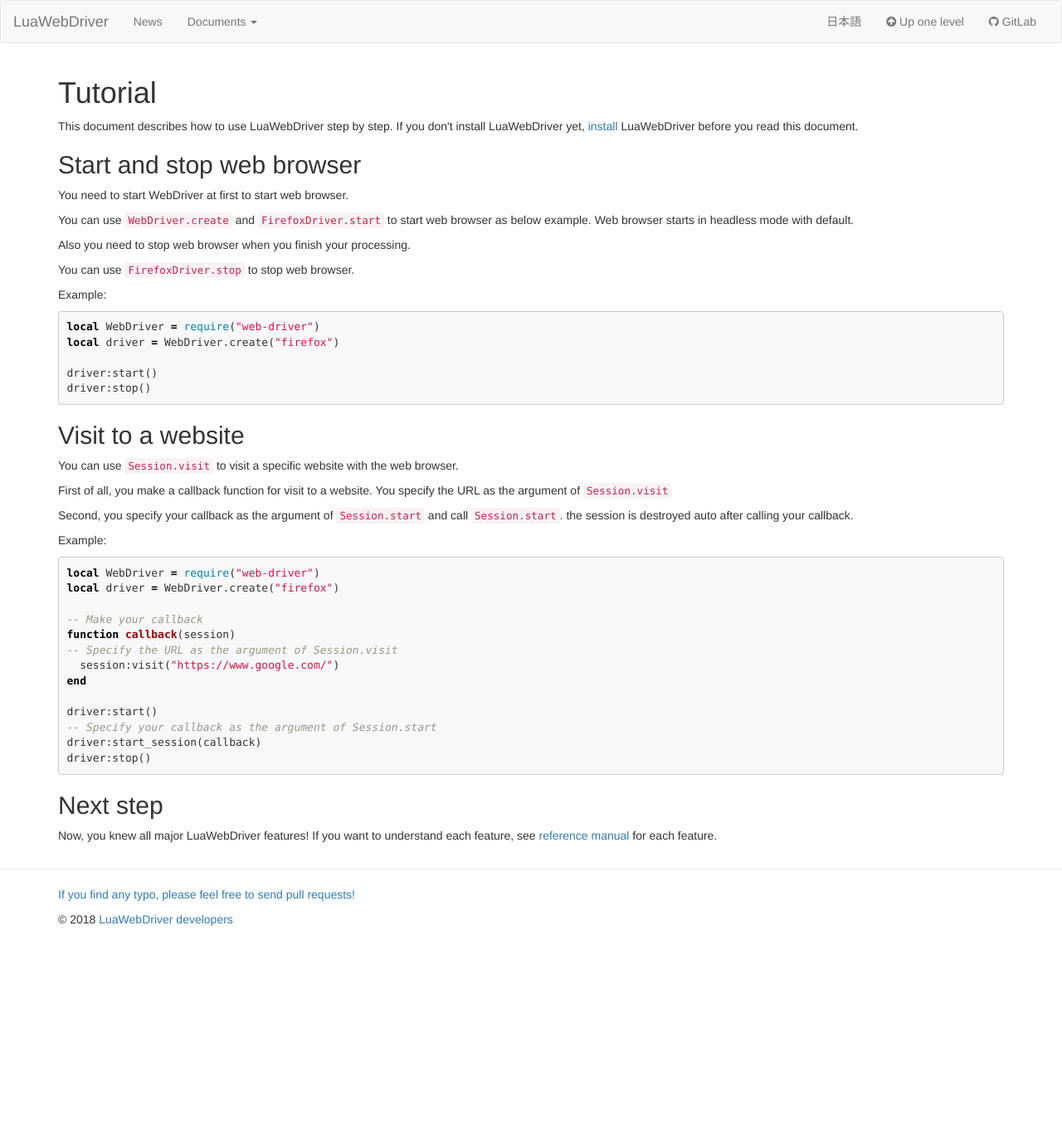
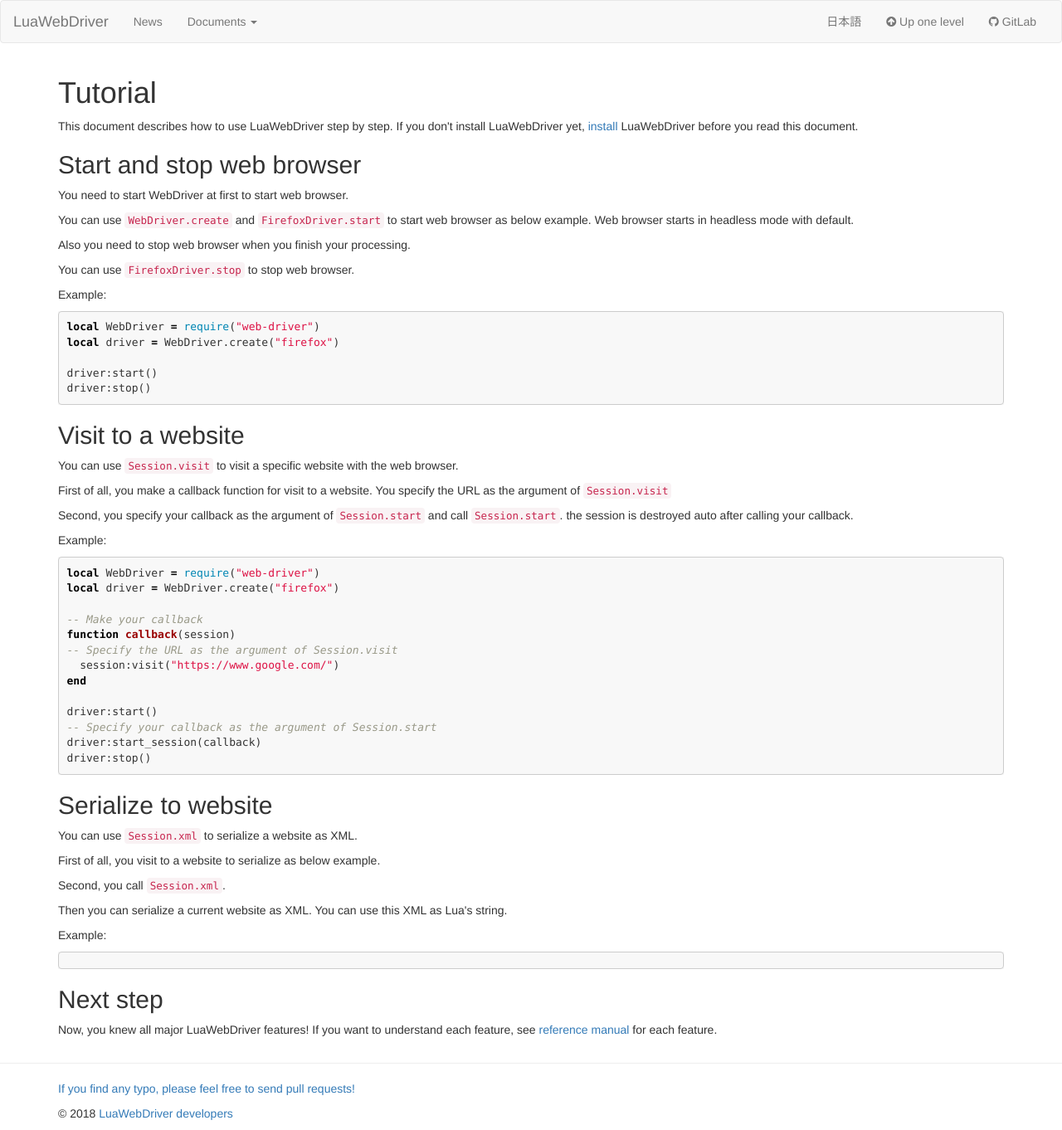
Before and after one commit to clear-code/lua-web-driver, a Jekyll site: the page built from docs/tutorial/index.md, in a window 1280 px wide. Shown: the whole page at 83% size. Built offline with Jekyll 4.4.1, drawn with Linux system fonts in a browser that asks for light colours; before the commit the page ends 1128 px from its top, so only the background shows below that.

Commit message:
doc tutorial: add how to serialize a web site

````diff
--- a/docs/tutorial/index.md
+++ b/docs/tutorial/index.md
@@ -55,6 +55,22 @@ driver:start_session(callback)
 driver:stop()
 ```
 
+## Serialize to website {#serialize-to-website}
+
+You can use [`Session.xml`][session-xml] to serialize a website as XML.
+
+First of all, you visit to a website to serialize as below example.
+
+Second, you call [`Session.xml`][session-xml].
+
+Then you can serialize a current website as XML.
+You can use this XML as Lua's string.
+
+Example:
+
+```lua
+```
+
 ## Next step {#next-step}
 
 Now, you knew all major LuaWebDriver features! If you want to understand each feature, see [reference manual][reference] for each feature.
@@ -72,4 +88,6 @@ Now, you knew all major LuaWebDriver features! If you want to understand each fe
 
 [session-visit]:../reference/session.html#visit
 
+[session-xml]:../reference/session.html#xml
+
 [reference]:../reference/
````
Also changed, not shown: docs/ja/tutorial/index.md (+17 -0 lines), 1 other file.
